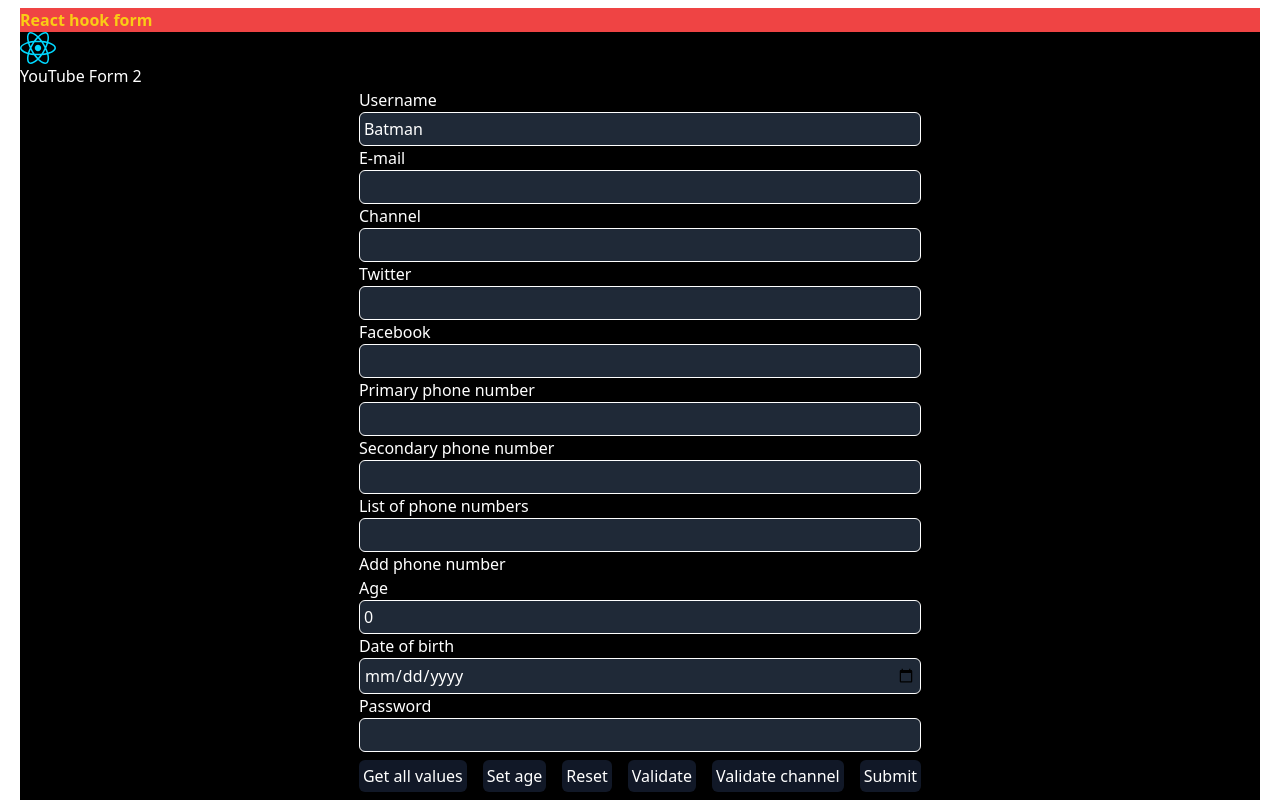
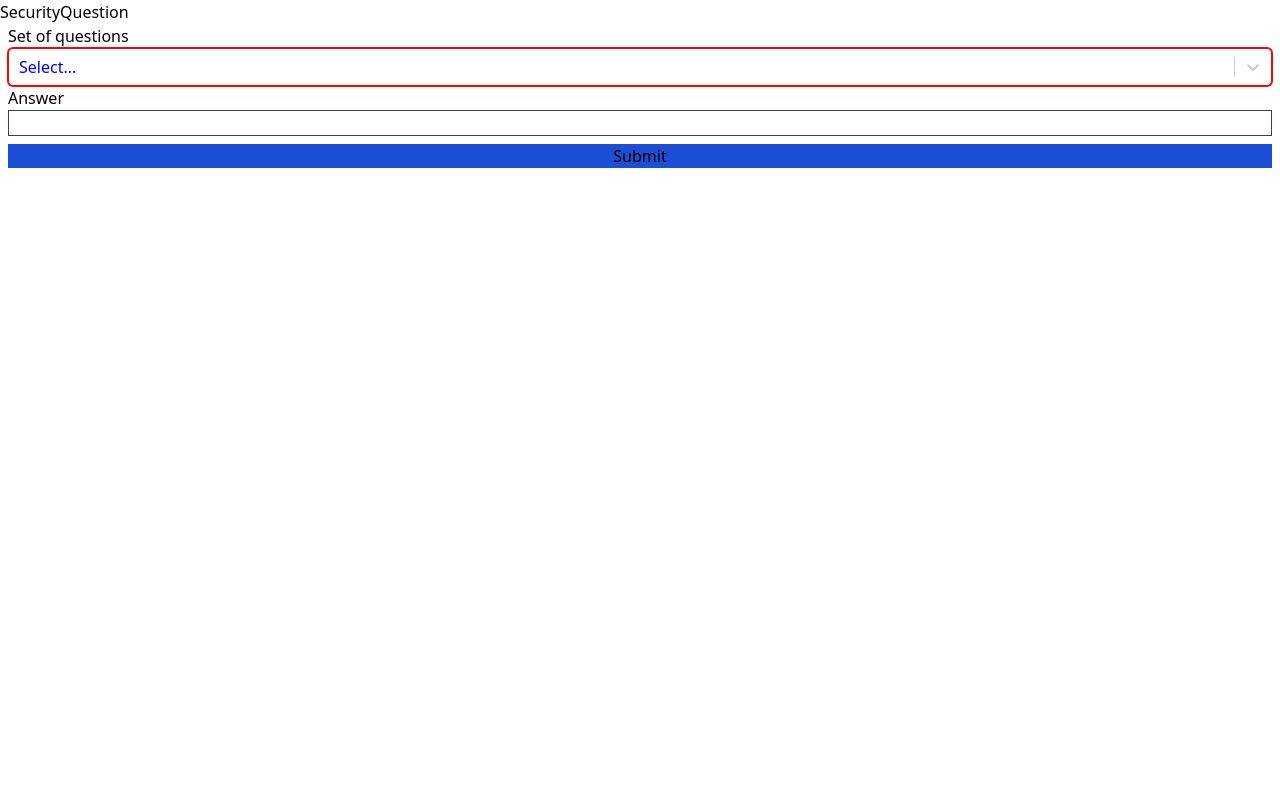
Before and after one commit to SARPAINe/React-hook-form, a React (Vite) app: page / in a window 1280 px wide. Built offline with nearby package versions, Linux system fonts and the light colour scheme; no server answers.

Commit message:
feat: style react-select component

```diff
--- a/package.json
+++ b/package.json
@@ -12,7 +12,8 @@
   "dependencies": {
     "react": "^18.2.0",
     "react-dom": "^18.2.0",
-    "react-hook-form": "^7.51.5"
+    "react-hook-form": "^7.51.5",
+    "react-select": "^5.8.0"
   },
   "devDependencies": {
     "@hookform/devtools": "^4.3.1",
--- a/src/App.tsx
+++ b/src/App.tsx
@@ -1,18 +1,20 @@
 import { useState } from "react";
 import reactLogo from "./assets/react.svg";
 import { YouTubeForm } from "./components/YouTubeForm";
+import { SecurityQuestion } from "./components/SecurityQuestion";
 
 function App() {
   const [count, setCount] = useState(0);
 
   return (
-    <div className="mx-5 my-2 bg-black text-white">
-      <div className="bg-red-500 text-yellow-400 font-bold">
-        React hook form
-      </div>
-      <img src={reactLogo} />
-      <YouTubeForm></YouTubeForm>
-    </div>
+    // <div className="mx-5 my-2 bg-black text-white">
+    //   <div className="bg-red-500 text-yellow-400 font-bold">
+    //     React hook form
+    //   </div>
+    //   <img src={reactLogo} />
+    //   {/* <YouTubeForm></YouTubeForm> */}
+    // </div>
+    <SecurityQuestion />
   );
 }
 
--- /dev/null
+++ b/src/components/SecurityQuestion.tsx
@@ -0,0 +1,94 @@
+import { useState } from "react";
+import { Controller, useForm } from "react-hook-form";
+import Select from "react-select";
+
+export interface FormValues {
+  question: string;
+  answer: string;
+}
+
+const options = [
+  {
+    value: "School",
+    label: "What was the name of your first school?",
+  },
+  {
+    value: "Friend",
+    label: "What was the name of your childhood best friend",
+  },
+  {
+    value: "Toy",
+    label: "What is the name of your favorite toy?",
+  },
+];
+
+export const SecurityQuestion = () => {
+  const { register, handleSubmit, control } = useForm<FormValues>();
+  const [question, setSelectedQuestion] = useState(null);
+
+  const handleSubmitForm = (data: FormValues) => {
+    console.log(data);
+  };
+
+  return (
+    <>
+      <div>SecurityQuestion</div>
+      <form onSubmit={handleSubmit(handleSubmitForm)}>
+        <div className="flex flex-col mx-2">
+          <label htmlFor="question">Set of questions</label>
+          <Select
+            id="question"
+            options={options}
+            // className="border border-solid border-gray-700 outline-none"
+            // classNames={{
+            //   control: (state) =>
+            //     state.isFocused
+            //       ? "border-green shadow-[0_0_0_1px_green]"
+            //       : "border-red shadow-[0_0_0_1px_red]",
+            // }}
+            // {...register("question")}
+            styles={{
+              control: (baseStyles, state) => ({
+                ...baseStyles,
+                display: "flex",
+                borderRadius: "5px",
+                borderColor: state.isFocused ? "green" : "red",
+                boxShadow: state.isFocused
+                  ? "0 0 0 1px green"
+                  : "0 0 0 1px red",
+                // borderBlockColor:hover:"red"
+                "&:hover": {
+                  // Define styles for hover effect on the control component
+                  borderColor: "green",
+                  boxShadow: "0 0 0 1px green",
+                },
+              }),
+              singleValue: (baseStyles, state) => ({
+                ...baseStyles,
+                color: "red",
+              }),
+              placeholder: (baseStyles, state) => ({
+                ...baseStyles,
+                color: "blue",
+              }),
+            }}
+          />
+        </div>
+        <div className="flex flex-col mx-2">
+          <label htmlFor="answer">Answer</label>
+          <input
+            type="text"
+            id="answer"
+            {...register("answer")}
+            className="border border-solid border-gray-700 focus:border-lime-500 focus:outline-none"
+          />
+        </div>
+        <div className="flex flex-col mx-2">
+          <button type="submit" className="bg-blue-700 mt-2">
+            Submit
+          </button>
+        </div>
+      </form>
+    </>
+  );
+};
```
Also changed, not shown: 1 other file (tests, documents, lock files or other folders).
